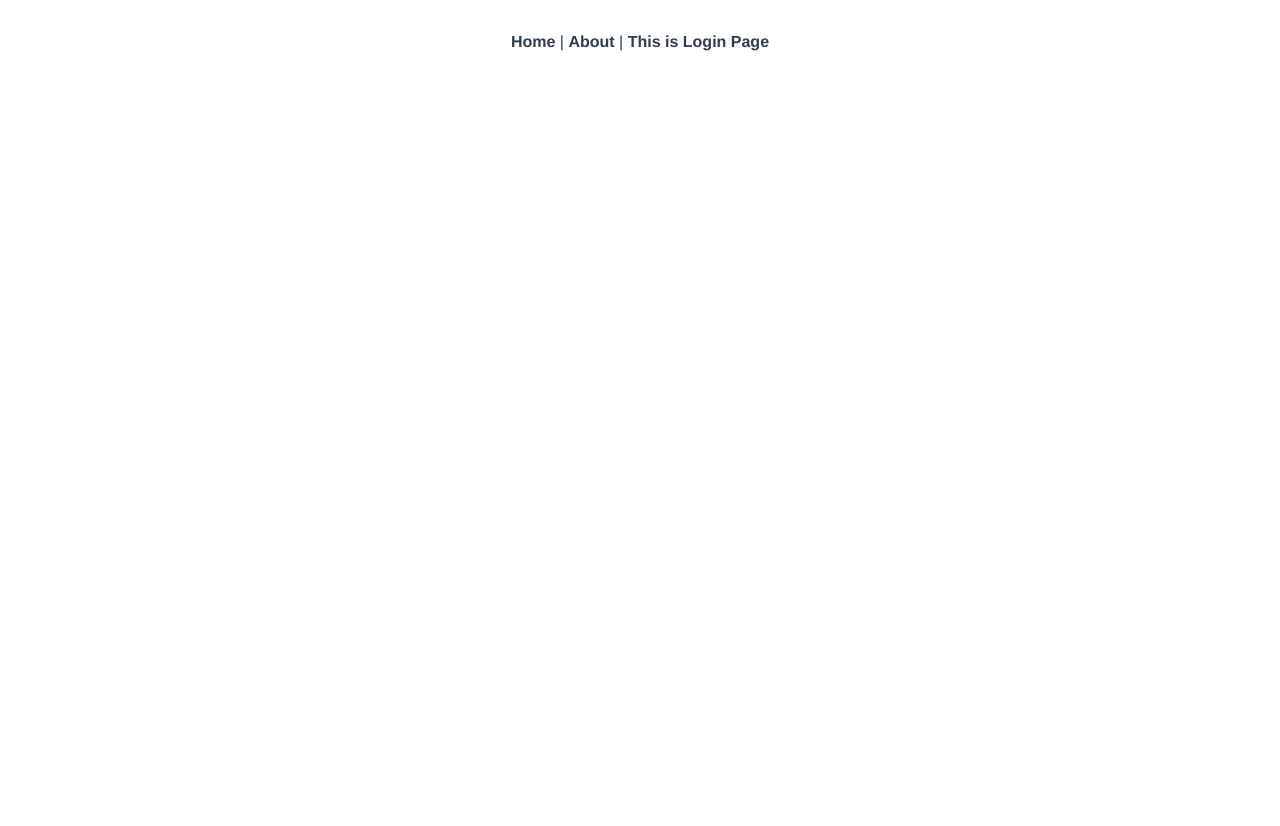
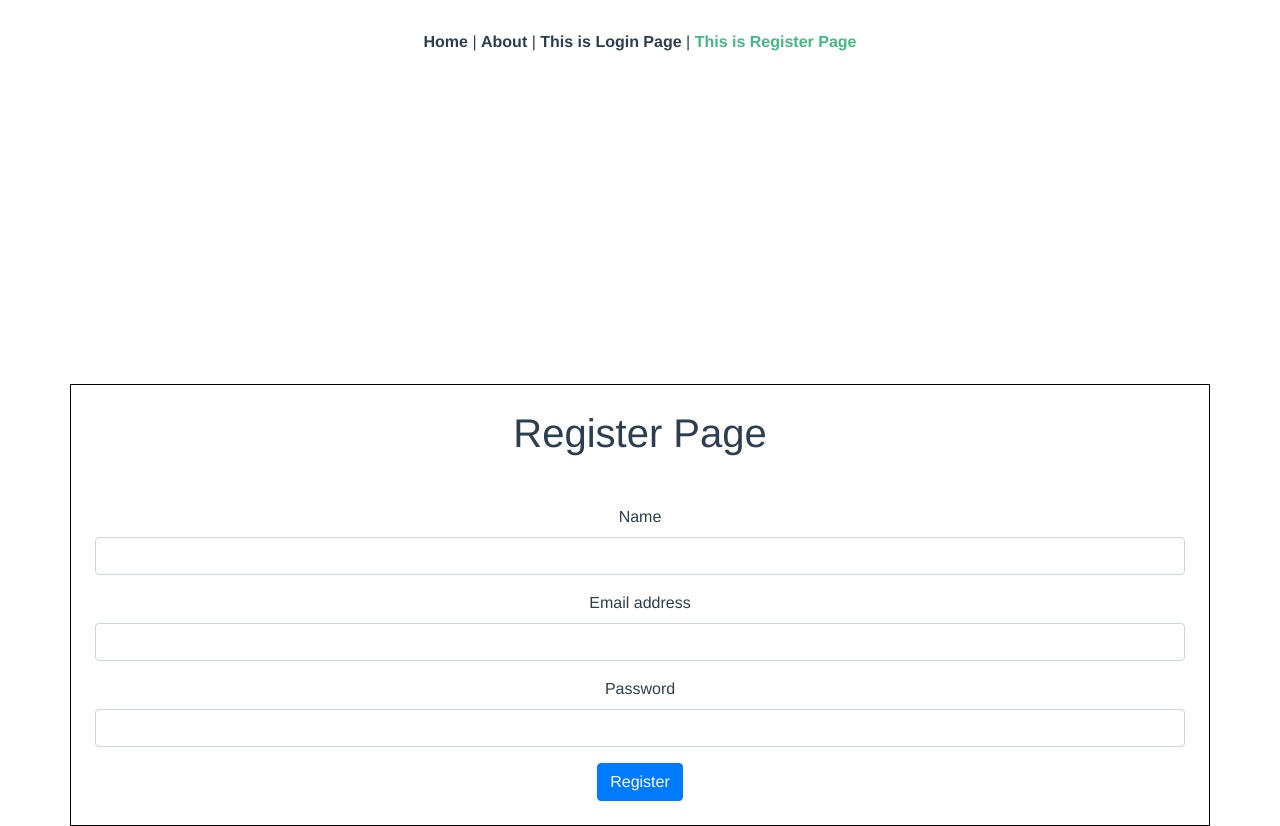
Before and after one commit to native-fox-2019/e-commerce-cms, a Vue app in the folder client/: page /#/register in a window 1280 px wide. Before the commit the page ends 800 px from the top, so only its background shows below. Built offline with nearby package versions, Linux system fonts and the light colour scheme.

Commit message:
register form and functionality done

```diff
--- a/client/src/App.vue
+++ b/client/src/App.vue
@@ -3,7 +3,8 @@
     <div id="nav">
       <router-link to="/">Home</router-link> |
       <router-link to="/about">About</router-link> |
-      <router-link to="/login">This is Login Page</router-link>
+      <router-link to="/login">This is Login Page</router-link> |
+      <router-link to="/register">This is Register Page</router-link>
     </div>
     <router-view/>
   </div>
--- a/client/src/router/index.js
+++ b/client/src/router/index.js
@@ -2,6 +2,7 @@ import Vue from 'vue'
 import VueRouter from 'vue-router'
 import Home from '../views/Home.vue'
 import Login from '../views/Login.vue'
+import Register from '../views/Register.vue'
 
 Vue.use(VueRouter)
 
@@ -23,6 +24,11 @@ const routes = [
     path: '/login',
     name: 'Login',
     component: Login
+  },
+  {
+    path: '/register',
+    name: 'Register',
+    component: Register
   }
 ]
 
--- a/client/src/views/Register.vue
+++ b/client/src/views/Register.vue
@@ -1,11 +1,77 @@
 <template>
-    <div>
-
-    </div>
+    <div class="login container p-4 bg-white text-black" style="margin-top:300px; border: 1px solid black;">
+      <h1>Register Page</h1>
+    <form class="mt-5" @submit.prevent="doRegister">
+      <div class="form-group">
+        <label for="exampleInputEmail1">Name</label>
+        <input
+          type="text"
+          class="form-control"
+          id="exampleInputEmail1"
+          aria-describedby="emailHelp"
+          v-model="name"
+        />
+      </div>
+      <div class="form-group">
+        <label for="exampleInputEmail1">Email address</label>
+        <input
+          type="email"
+          class="form-control"
+          id="exampleInputEmail1"
+          aria-describedby="emailHelp"
+          v-model="email"
+        />
+      </div>
+      <div class="form-group">
+        <label for="exampleInputPassword1">Password</label>
+        <input
+          type="password"
+          class="form-control"
+          id="exampleInputPassword1"
+          v-model="password"
+        />
+      </div>
+      <div class="form-group form-check">
+      </div>
+      <button type="submit" class="btn btn-primary">Register</button>
+    </form>
+  </div>
 </template>
 <script>
 import axios from 'axios'
 export default {
+    name:'Register',
+    data() {
+        return {
+            name: null,
+            email: null,
+            password: null
+        }
+    },
+    created() {
+        this.empty()
+    },
+    methods: {
+        doRegister() {
+            axios.post('http://localhost:3000/users/register', {
+                name: this.name,
+                email: this.email,
+                password: this.password
+            })
+            .then(data => {
+                console.log(data.data.access_token)
+                localStorage.setItem('access_token', data.data.access_token)
 
+            })
+            .catch(err => {
+                console.log(err)
+            })
+        },
+        empty() {
+            this.name = null,
+            this.email = null,
+            this.password = null
+        }
+    }
 }
 </script>
```
